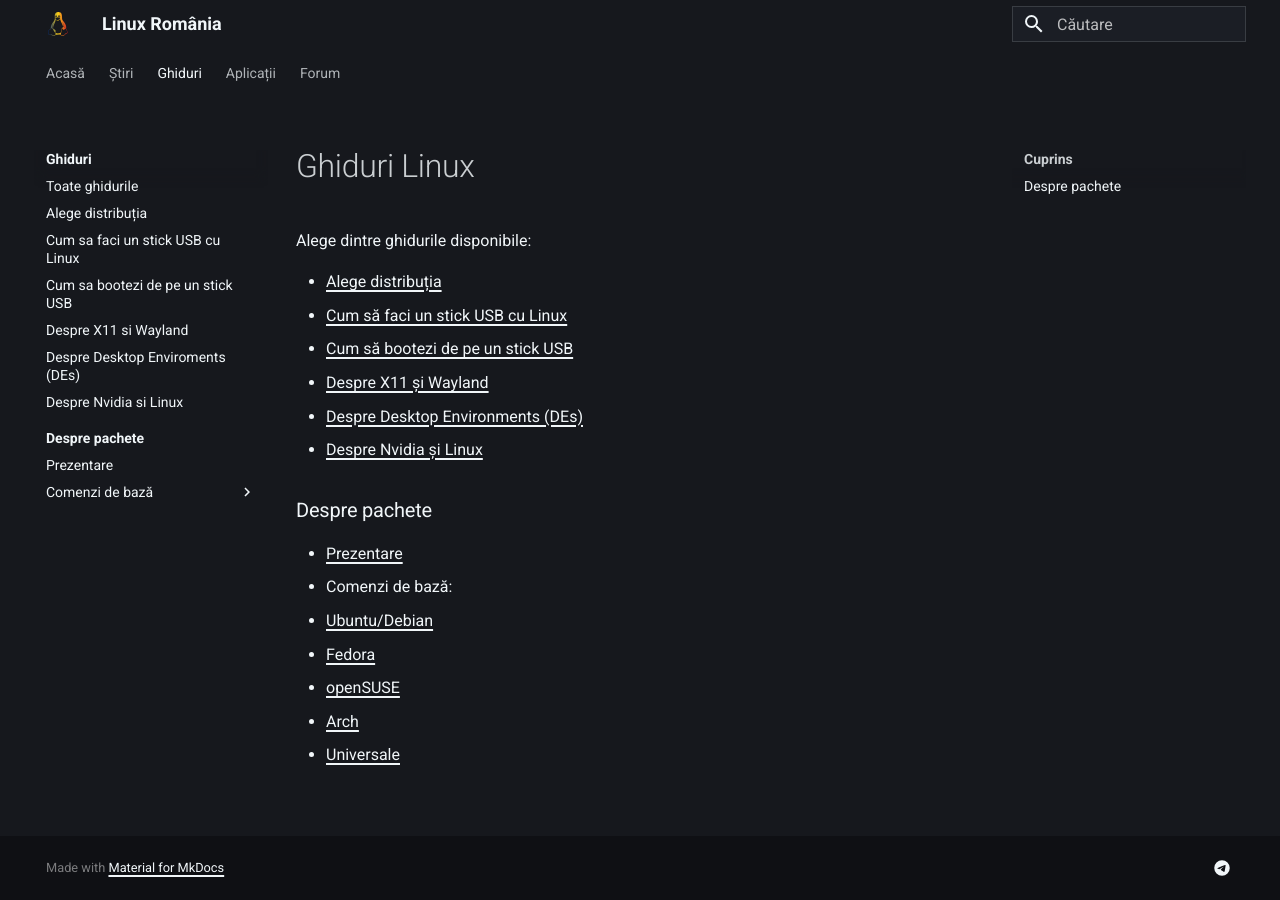
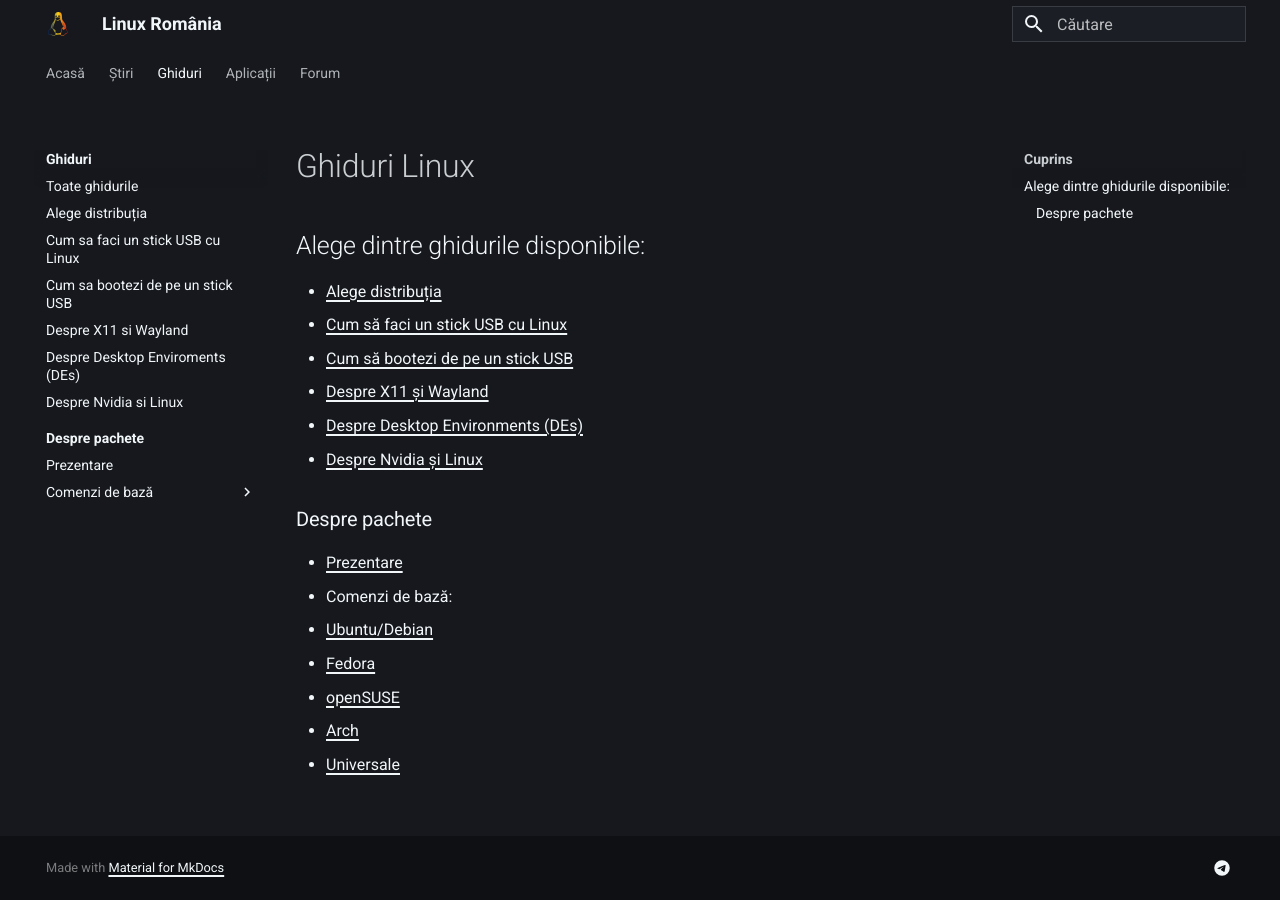
Before and after one commit to linux-romania/linuxromania-site, an MkDocs documentation site: the page built from docs/ghiduri/index.md, in a window 1280 px wide. Built offline with MkDocs 1.6.1 and Material for MkDocs 9.7.7, drawn with Linux system fonts in a browser that asks for light colours.

Commit message:
Update index.md

```diff
--- a/docs/ghiduri/index.md
+++ b/docs/ghiduri/index.md
@@ -1,6 +1,6 @@
 # Ghiduri Linux
 
-Alege dintre ghidurile disponibile:
+## Alege dintre ghidurile disponibile:
 
 - [Alege distribuția](incepatori/alege-distributia.md)
 - [Cum să faci un stick USB cu Linux](incepatori/usb-bootabil.md)
```
